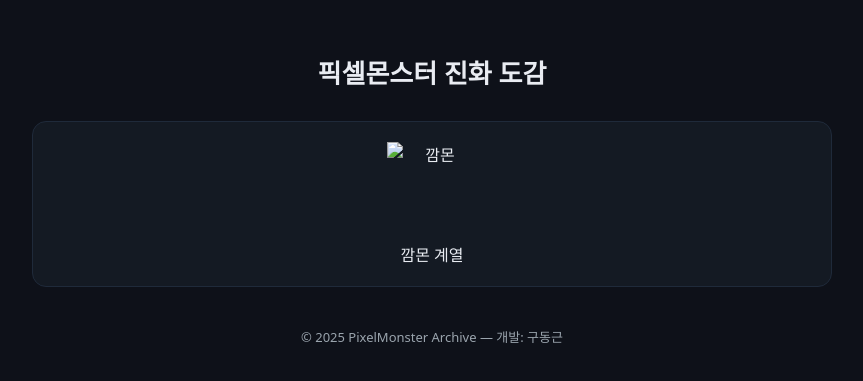
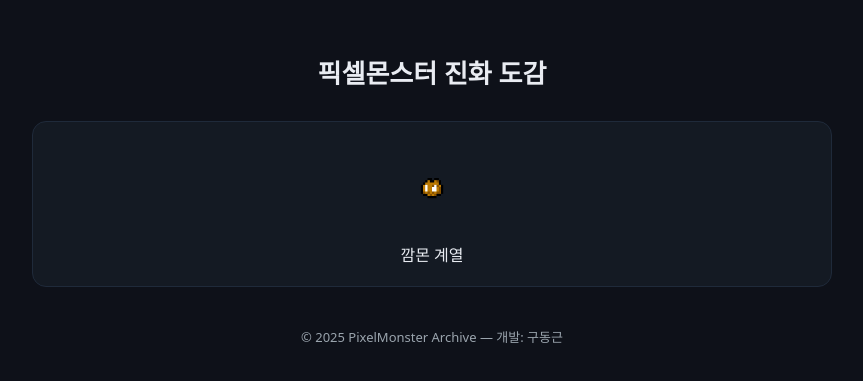
Before and after one commit to choraka/pixmon-site, a plain HTML site: page index.html in a window 1280 px wide. Shown: the part 209-590 px from the top of the page, without its empty margins (208-1071 px from the left). Drawn offline with Linux system fonts and the light colour scheme.

Commit message:
Update index.html

```diff
--- a/index.html
+++ b/index.html
@@ -70,7 +70,7 @@
   <h1>픽셀몬스터 진화 도감</h1>
   <div class="grid">
     <a href="ggammon.html" class="card">
-      <img src="images/monsters/ggammon.png" alt="깜몬">
+      <img src="images/monsters/ggammon/ggammon.png" alt="깜몬">
       <span>깜몬 계열</span>
     </a>
   </div>
```
